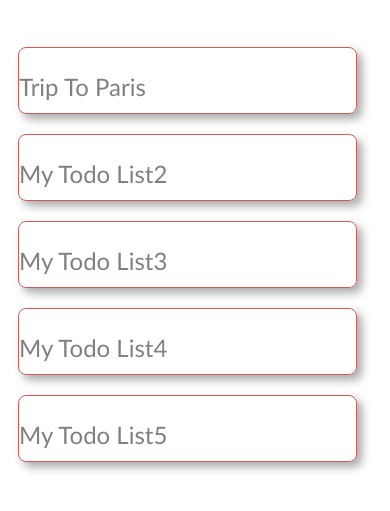
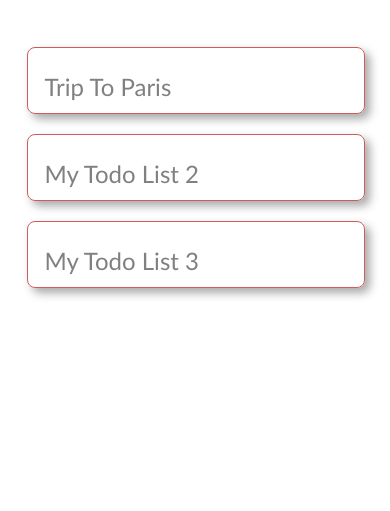
Before and after one commit to Yuvrajpather/Todoappuimobile, a plain HTML site: page index.html in a window 390 px wide. Shown: the part 107-618 px from the top of the page. Drawn offline with Linux system fonts and the light colour scheme.

Commit message:
very new

```diff
--- a/index.html
+++ b/index.html
@@ -20,26 +20,14 @@
             <p class="pd"><input type="checkbox">Pending Task</p>
         </div>
         <div class="tab tab2">
-            <p class="mtdl">My Todo List</p><hr class="hr1"><br>
+            <p class="mtdl">My Todo List 2</p><hr class="hr1"><br>
             <span class="strike1"> Complete Task</span>
             <p class="pd"><input type="checkbox">Pending Task</p>
         </div>
         <div class="tab tab3">
-            <p class="mtdl">My Todo List</p><hr class="hr1"><br>
+            <p class="mtdl">My Todo List 3</p><hr class="hr1"><br>
             <span class="strike1"> Complete Task</span><br>
             <p class="pd"><input type="checkbox">Pending Task</p>
-        </div>
-        <div class="tab tabh2">
-            <p>My Todo List2</p>
-        </div>
-        <div class="tab tabh3">
-            <p>My Todo List3</p>
-        </div>
-        <div class="tab tabh4">
-            <p>My Todo List4</p>
-        </div>
-        <div class="tab tabh5">
-            <p>My Todo List5</p>
         </div>
     </div>
 </body>
--- a/style.css
+++ b/style.css
@@ -90,10 +90,11 @@ body {
 }
 
 #tabs {
+    width: 50%;
+    margin: auto;
     margin-top: 50px;
-    display: grid;
-    grid-template-columns: 260px 260px 260px;
-    justify-content: center;
+    display: flex;
+    justify-content: space-between;
 }
 
 .tab {
@@ -157,7 +158,6 @@ body {
     width: 300px;
     margin: auto;
     text-align: center;
-    /* outline: 1px solid grey; */
 }
 
 .imgArea1 {
@@ -191,7 +191,7 @@ body {
 }
 
 .imgArea2 {
-    background-image: url(./Todoappui2.jpg);
+    background-image: url(./Todoappui2.JPG);
     -webkit-background-size: cover;
     background-size: cover;
     background-position: center center;
@@ -252,26 +252,6 @@ body {
     margin-top: 15px;
 }
 
-.tabh2 {
-    display: none;
-}
-
-.tabh3 {
-    display: none;
-}
-
-.tabh4 {
-    display: none;
-}
-
-.tabh5 {
-    display: none;
-}
-
-/* .plusHid{
-    display: none;
-} */
-
 
 @media screen and (min-width: 320px) and (max-width: 750px){
     body {
@@ -292,7 +272,6 @@ body {
         display: flex;
         flex-direction: row;
         justify-content: flex-start;
-        /* outline: 1px solid grey; */
         width: 90%;
     }
 
@@ -320,7 +299,11 @@ body {
     .ttp{
         text-decoration: none;
         color: grey;
-        padding-left: 0%;
+        padding-left: 5%;
+    }
+
+    .mtdl {
+        padding-left: 5%;
     }
 
     .hr1{
@@ -345,41 +328,19 @@ body {
         position: absolute;
         top: 10%;
         left: 10%;
-        /* outline: 1px solid grey; */
     }
-
-    /* #back {
-        outline: 1px solid grey;
-    } */
-
-    /* #back22{
-        outline: 1px solid grey;
-    } */
 
     .back2 {
         display: none;
     }
 
-    /* .divicon2 {
-        outline: 1px solid grey;
-        width: 100%;
-        height: 100%;
-    } */
-
     #plusicon2 {
-        /* margin: 50px 0px 0px 180px; */
-        /* margin-top: 15%;
-        margin-left: 50%;
-        outline: 1px solid grey; */
         width: 10%;
         position: absolute;
         top: 85%;
         left: 80%;
     }
 
-    /* .plusHid
-        display: block;
-    } */
 
     .hr3 {
         width: 70%;
@@ -390,7 +351,6 @@ body {
     #tabs {
         display: flex;
         flex-direction: column;
-        /* outline: 1px solid grey; */
         width: 90%;
         gap: 20px;
     }
@@ -403,50 +363,24 @@ body {
         border: 1px solid indianred;
         border-radius: 8px;
         box-shadow: 5px 5px 10px darkgray;
-        /* outline: 1px solid grey; */
-    }
-
-    .tab2 {
-        display: none;
-    }
-
-    .tab3 {
-        display: none;
     }
 
     .tab1 {
         padding-left: 0%;
-        margin-left: 3%;
         width: 100%;
         height: 65px;
     }
 
-    .tabh2 {
-        margin-left: 3%;
-        display: block;
+    .tab2 {
+        padding-left: 0%;
+        width: 100%;
         height: 65px;
-        width: 100%;
     }
 
-    .tabh3 {
-        margin-left: 3%;
-        display: block;
+    .tab3 {
+        padding-left: 0%;
+        width: 100%;
         height: 65px;
-        width: 100%;
-    }
-
-    .tabh4 {
-        margin-left: 3%;
-        display: block;
-        height: 65px;
-        width: 100%;
-    }
-
-    .tabh5 {
-        margin-left: 3%;
-        display: block;
-        height: 65px;
-        width: 100%;
     }
 
     .strike1 {
@@ -491,7 +425,6 @@ body {
         width: 70%;
         margin: auto;
         text-align: center;
-        /* outline: 1px solid grey; */
         margin-top: -15%;
         position: relative;
     }
@@ -507,9 +440,6 @@ body {
         background-position: center;
         height: 100vh;
         width: 100%;
-        /* position: fixed;
-        left: 0;
-        right: 0; */
         z-index: -1;
         filter: blur(5px);
         -webkit-filter: blur(5px);
@@ -524,13 +454,7 @@ body {
         z-index: 2;
         height: 180px;
         width: 80%;
-        /* position: absolute;
-        top: 50%;
-        left: 50%;
-        transform: translate(-50%,-50%); */
         background: white;
-        /* outline: 1px solid grey; */
-        /* align-content: center; */
     }
 
     .addnew21 {
@@ -543,7 +467,6 @@ body {
         margin-left: 25%;
         width: 50%;
         text-align: center;
-        /* outline: 1px solid grey; */
         justify-content: center;
     }
 
@@ -554,9 +477,6 @@ body {
         background-position: center;
         width: 100%;
         height: 100vh;
-        /* position: fixed;
-        left: 0;
-        right: 0; */
         z-index: -1;
         filter: blur(5px);
         -webkit-filter: blur(5px);
@@ -571,20 +491,13 @@ body {
         z-index: 2;
         height: 180px;
         width: 80%;
-        /* position: absolute;
-        top: 50%;
-        left: 50%;
-        transform: translate(-50%,-50%); */
         background: white;
-        /* outline: 1px solid grey; */
-        /* align-content: center; */
     }
 
     .addnew1 {
         margin-left: 25%;
         width: 50%;
         text-align: center;
-        /* outline: 1px solid grey; */
         justify-content: center;
     }
 
@@ -593,7 +506,6 @@ body {
         height: 30px;
         width: 70%;
         box-shadow: none;
-        /* margin-top: ; */
         margin-left: 15%;
         margin-top: 2%;
     }
@@ -607,6 +519,5 @@ body {
         text-align: center;
         margin: auto;
         margin-top: 3%;
-        /* outline: 1px solid grey; */
     }
 }
```
Also changed, not shown: index2.html (+0 -1 lines), Todoappui2.jpg, backgroundmobile2.JPG.
